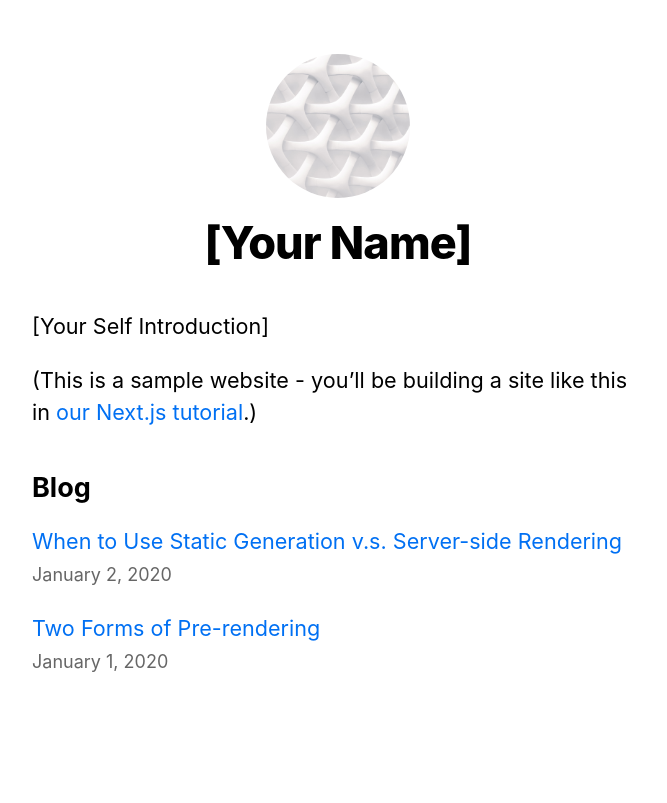
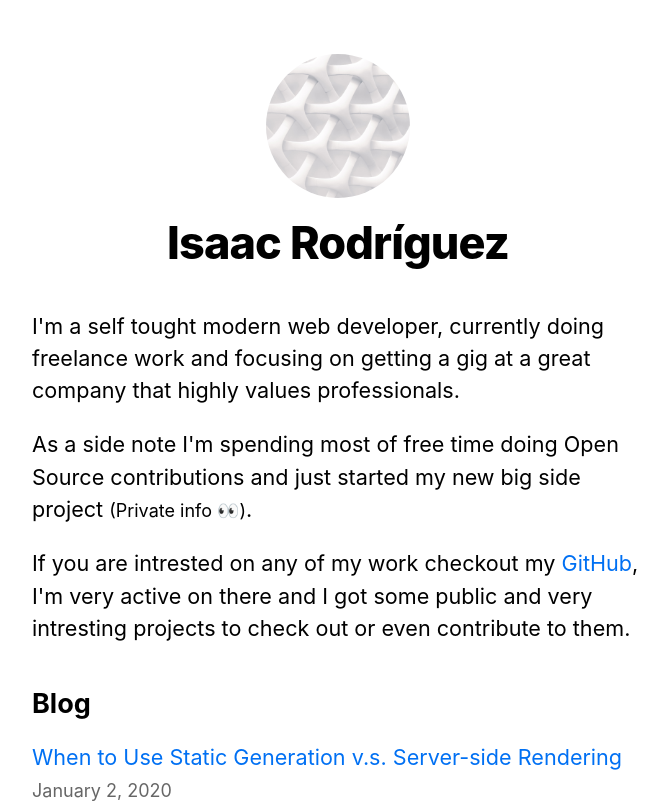
Before and after one commit to rodzy/2021, a Next.js app: page / in a window 1280 px wide. Shown: the top 803 px of the page, without its empty margins (302-969 px from the left). Built offline with nearby package versions, Linux system fonts and the light colour scheme.

Commit message:
Edited index description

```diff
--- a/components/layout.js
+++ b/components/layout.js
@@ -3,8 +3,8 @@ import styles from './layout.module.css'
 import utilStyles from '../styles/utils.module.css'
 import Link from 'next/link'
 
-const name = '[Your Name]'
-export const siteTitle = 'Next.js Sample Website'
+const name = 'Isaac Rodríguez'
+export const siteTitle = `Rodzy's blog`
 
 export default function Layout({ children, home }) {
   return (
@@ -13,7 +13,7 @@ export default function Layout({ children, home }) {
         <link rel="icon" href="/favicon.ico" />
         <meta
           name="description"
-          content="Learn how to build a personal website using Next.js"
+          content="My personal test blog usign Next.js"
         />
         <meta
           property="og:image"
--- a/pages/index.js
+++ b/pages/index.js
@@ -1,9 +1,9 @@
-import Head from 'next/head'
-import Layout, { siteTitle } from '../components/layout'
-import utilStyles from '../styles/utils.module.css'
-import { getSortedPostsData } from '../lib/posts'
-import Link from 'next/link'
-import Date from '../components/date'
+import Head from "next/head";
+import Layout, { siteTitle } from "../components/layout";
+import utilStyles from "../styles/utils.module.css";
+import { getSortedPostsData } from "../lib/posts";
+import Link from "next/link";
+import Date from "../components/date";
 
 export default function Home({ allPostsData }) {
   return (
@@ -12,10 +12,21 @@ export default function Home({ allPostsData }) {
         <title>{siteTitle}</title>
       </Head>
       <section className={utilStyles.headingMd}>
-        <p>[Your Self Introduction]</p>
         <p>
-          (This is a sample website - you’ll be building a site like this in{' '}
-          <a href="https://nextjs.org/learn">our Next.js tutorial</a>.)
+          I'm a self tought modern web developer, currently doing freelance work
+          and focusing on getting a gig at a great company that highly values
+          professionals.
+        </p>
+        <p>
+          As a side note I'm spending most of free time doing Open Source
+          contributions and just started my new big side project{" "}
+          <small>(Private info 👀)</small>.
+        </p>
+        <p>
+          If you are intrested on any of my work checkout my{" "}
+          <a href="https://github.com/rodzy">GitHub</a>, I'm very active on
+          there and I got some public and very intresting projects to check out
+          or even contribute to them.
         </p>
       </section>
       <section className={`${utilStyles.headingMd} ${utilStyles.padding1px}`}>
@@ -35,14 +46,14 @@ export default function Home({ allPostsData }) {
         </ul>
       </section>
     </Layout>
-  )
+  );
 }
 
 export async function getStaticProps() {
-  const allPostsData = getSortedPostsData()
+  const allPostsData = getSortedPostsData();
   return {
     props: {
-      allPostsData
-    }
-  }
+      allPostsData,
+    },
+  };
 }
```
Also changed, not shown: posts/test-post.md (added, +14 -0 lines), posts/pre-rendering.md (line endings or trailing spaces), posts/ssg-ssr.md (line endings or trailing spaces), styles/global.css (line endings or trailing spaces).
